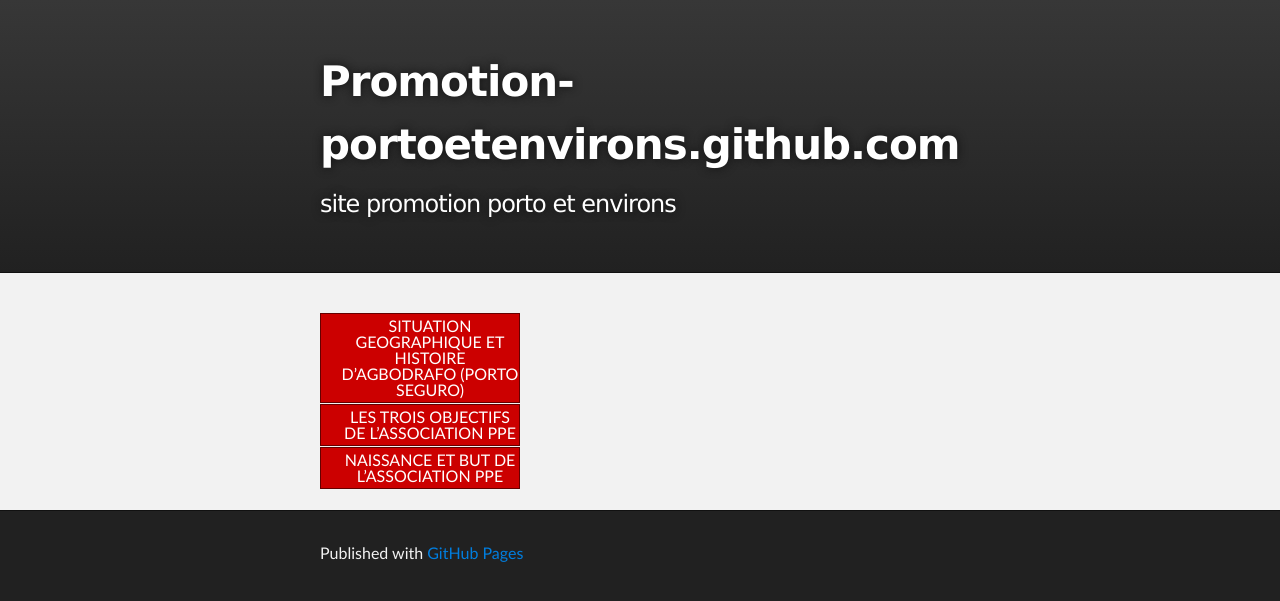
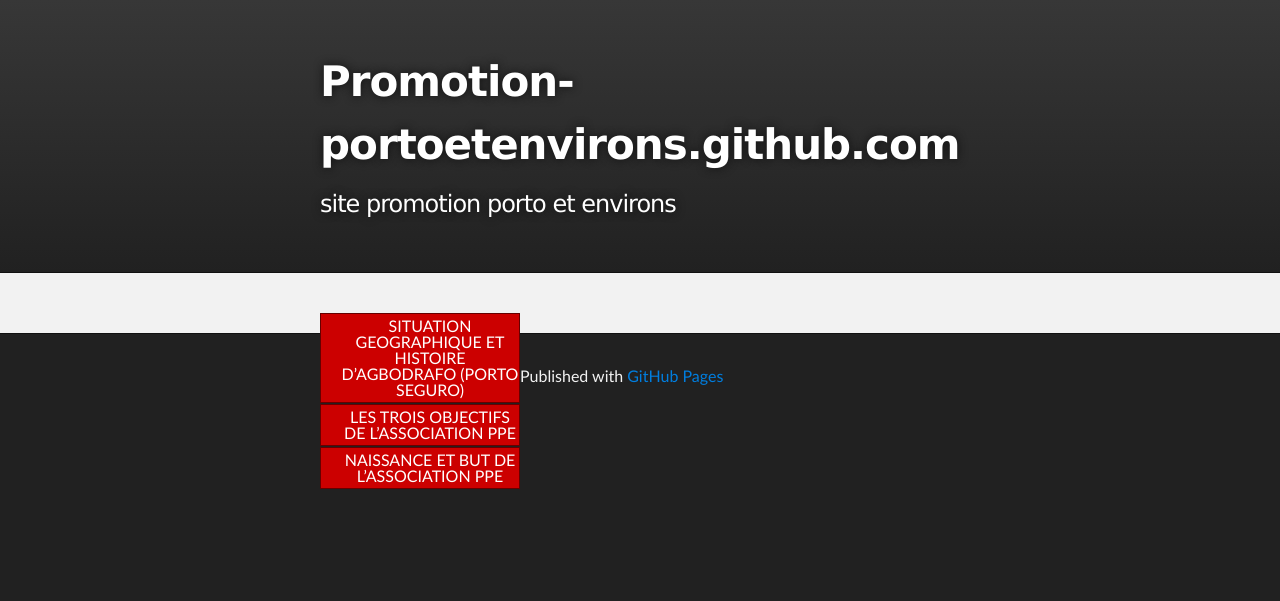
Before and after one commit to promotion-portoetenvirons/promotion-portoetenvirons.github.com, a Jekyll site: the page built from index.html, in a window 1280 px wide. Shown: the top 601 px of the page. Built offline with Jekyll 4.4.1, drawn with Linux system fonts in a browser that asks for light colours; Markdown is read by kramdown in place of the engine named in the settings.

Commit message:
modification menu

```diff
--- a/stylesheets/menu.css
+++ b/stylesheets/menu.css
@@ -35,6 +35,7 @@ color: #FFF;
     margin: 0;
     padding: 0;
     width: 200px;
+	float: left;
 }
 #nav li {
     background: none repeat scroll 0 0 #CC0000;
@@ -56,18 +57,3 @@ color: #FFF;
     background: none repeat scroll 0 0 #990000;
     text-decoration: underline;
 }
-
-/*
-#nav {
-        padding: 0; margin: 0;
-        text-align: center;
-}
-#nav li {
-        display: inline;
-        list-style: none;
-}
-#nav a {
-        display:inline-block;
-        margin: 0 30px;
-}
-*/
```
